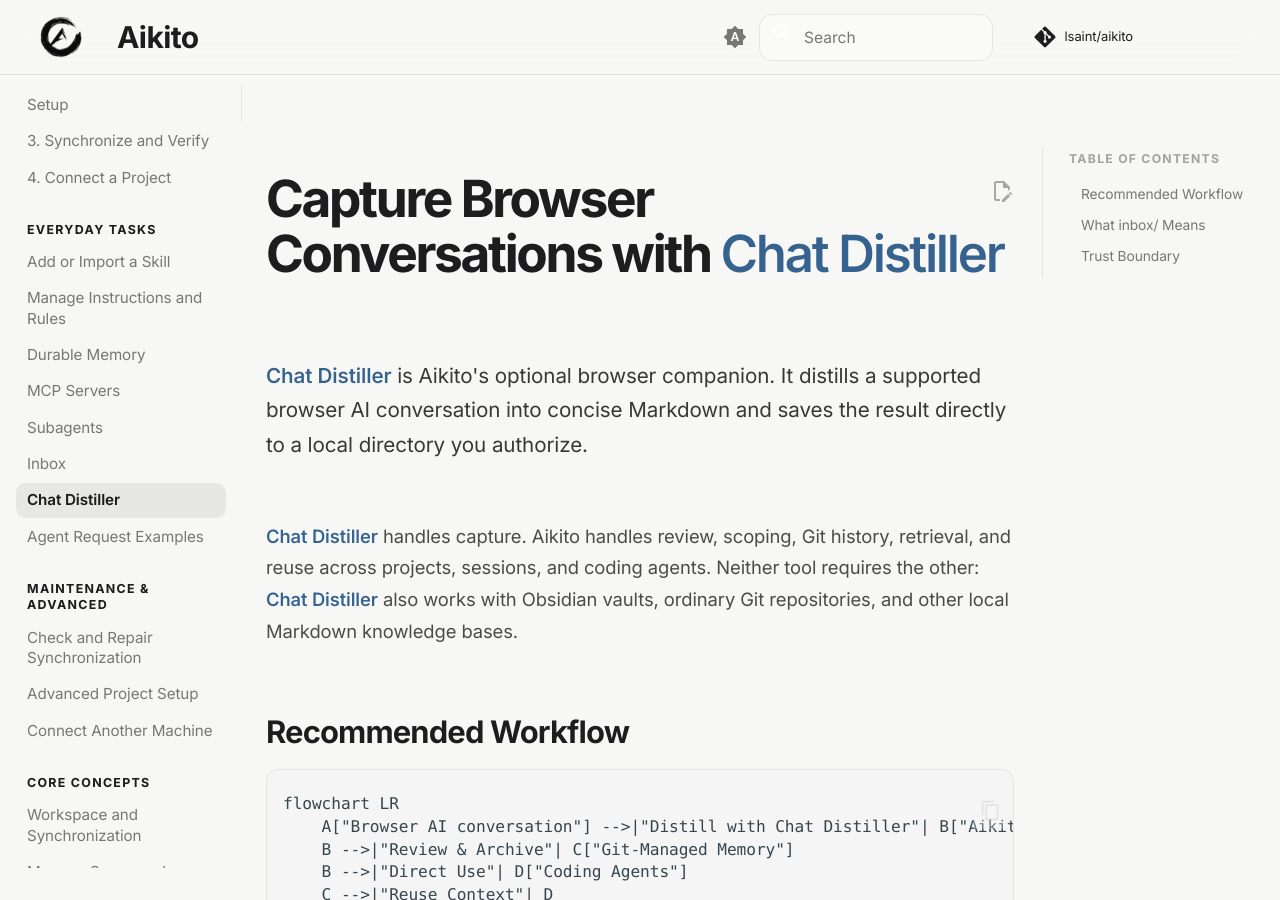
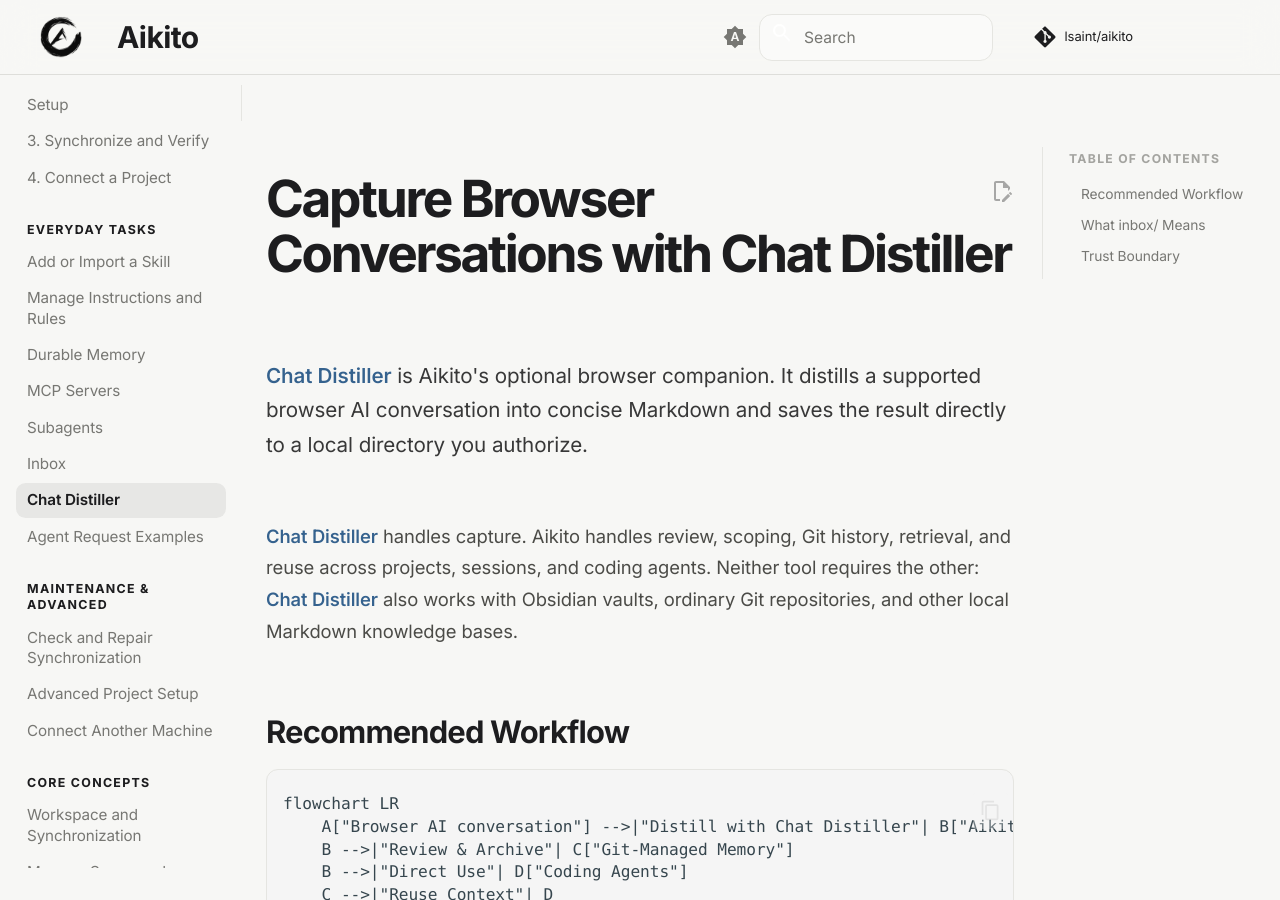
Before and after one commit to lsaint/aikito, an MkDocs documentation site: the page built from docs/chat-distiller.md, in a window 1280 px wide and 900 px high. Built offline with MkDocs 1.6.1 and Material for MkDocs 9.7.7, drawn with Linux system fonts in a browser that asks for light colours; comment, search, counter and statistics services are not loaded; part of the change alters nothing that is shown.

```diff
--- a/docs/chat-distiller.md
+++ b/docs/chat-distiller.md
@@ -1,4 +1,4 @@
-# Capture Browser Conversations with [Chat Distiller](https://github.com/lsaint/chat-distiller)
+# Capture Browser Conversations with Chat Distiller
 
 [Chat Distiller](https://github.com/lsaint/chat-distiller) is Aikito's optional
 browser companion. It distills a supported browser AI conversation into concise
```
